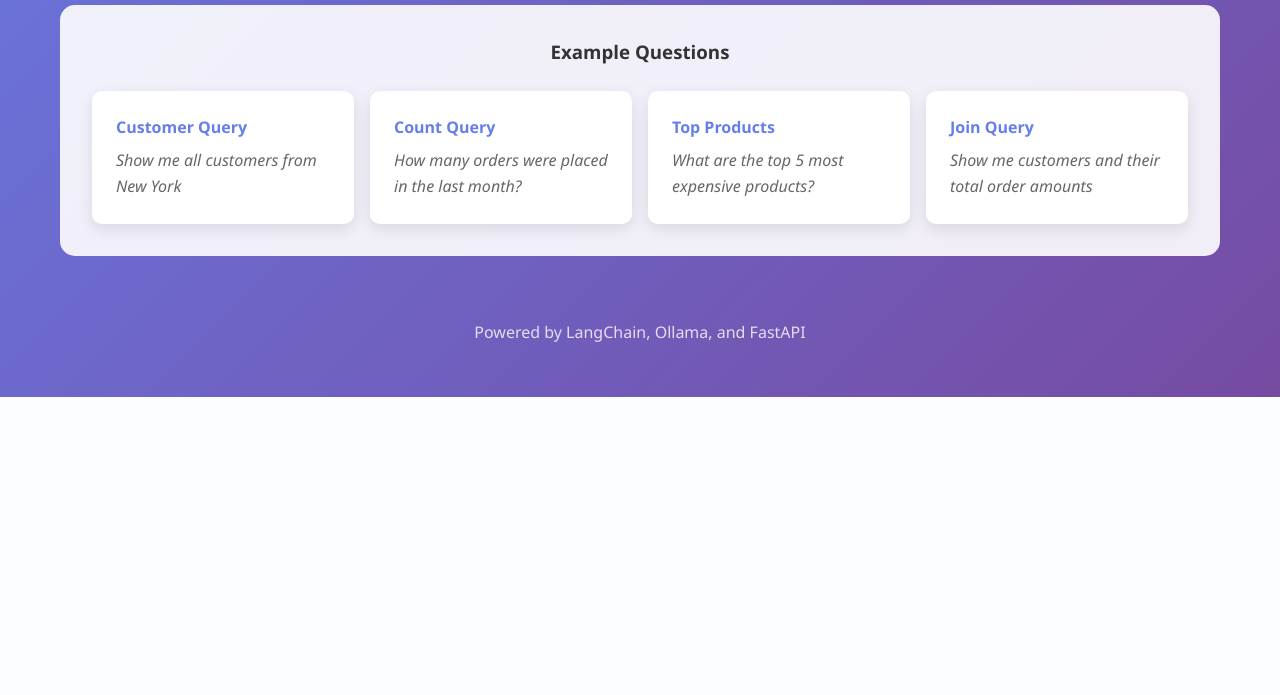
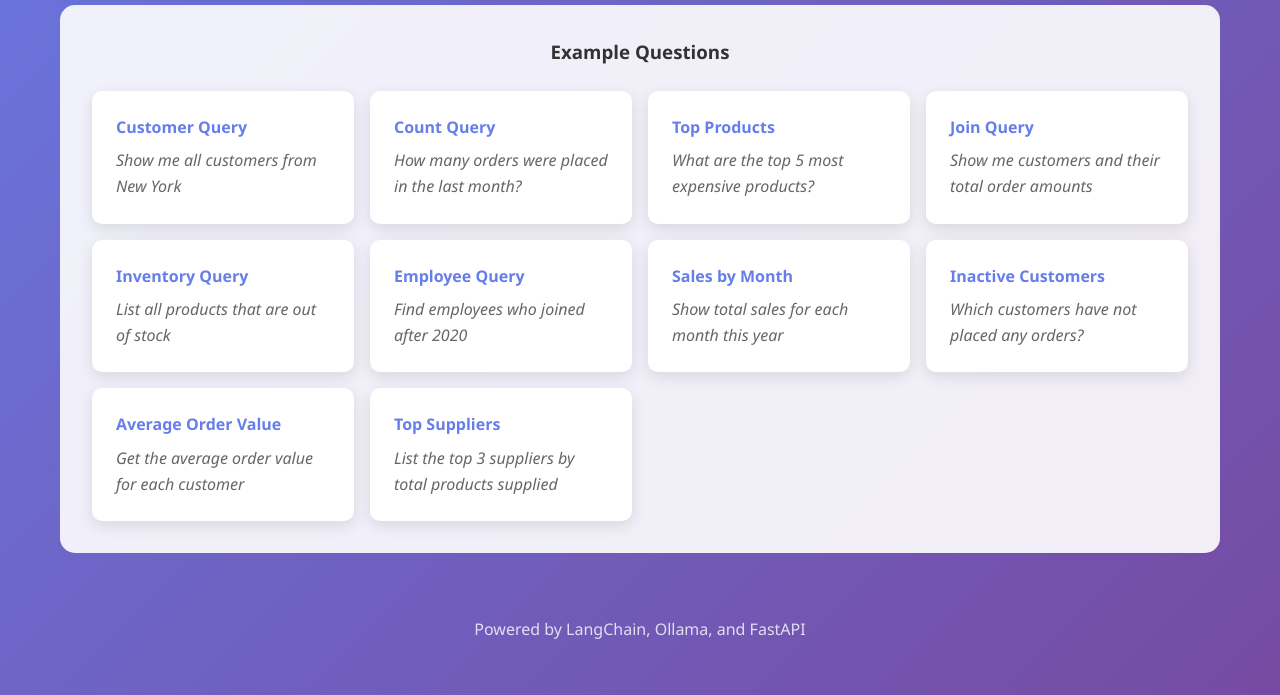
Before and after one commit to Mohammedaltaher/NL2SQL_Tool, a FastAPI app: page / in a window 1280 px wide. Shown: the part 545-1240 px from the top of the page. Before the commit the page ends 942 px from the top, so only its background shows below. Run offline with FastAPI, Linux system fonts and the light colour scheme; data that the repository does not hold is empty; some libraries are stand-ins or nearby versions.

```diff
--- a/templates/index.html
+++ b/templates/index.html
@@ -115,6 +115,30 @@
                         <h4>Join Query</h4>
                         <p>Show me customers and their total order amounts</p>
                     </div>
+                    <div class="example-card" data-question="List all products that are out of stock">
+                        <h4>Inventory Query</h4>
+                        <p>List all products that are out of stock</p>
+                    </div>
+                    <div class="example-card" data-question="Find employees who joined after 2020">
+                        <h4>Employee Query</h4>
+                        <p>Find employees who joined after 2020</p>
+                    </div>
+                    <div class="example-card" data-question="Show total sales for each month this year">
+                        <h4>Sales by Month</h4>
+                        <p>Show total sales for each month this year</p>
+                    </div>
+                    <div class="example-card" data-question="Which customers have not placed any orders?">
+                        <h4>Inactive Customers</h4>
+                        <p>Which customers have not placed any orders?</p>
+                    </div>
+                    <div class="example-card" data-question="Get the average order value for each customer">
+                        <h4>Average Order Value</h4>
+                        <p>Get the average order value for each customer</p>
+                    </div>
+                    <div class="example-card" data-question="List the top 3 suppliers by total products supplied">
+                        <h4>Top Suppliers</h4>
+                        <p>List the top 3 suppliers by total products supplied</p>
+                    </div>
                 </div>
             </section>
         </main>
```
Also changed, not shown: README.md, image/image1.png (added), image/image2.png (added), image/image3.png (added), image/image4.png (added).
